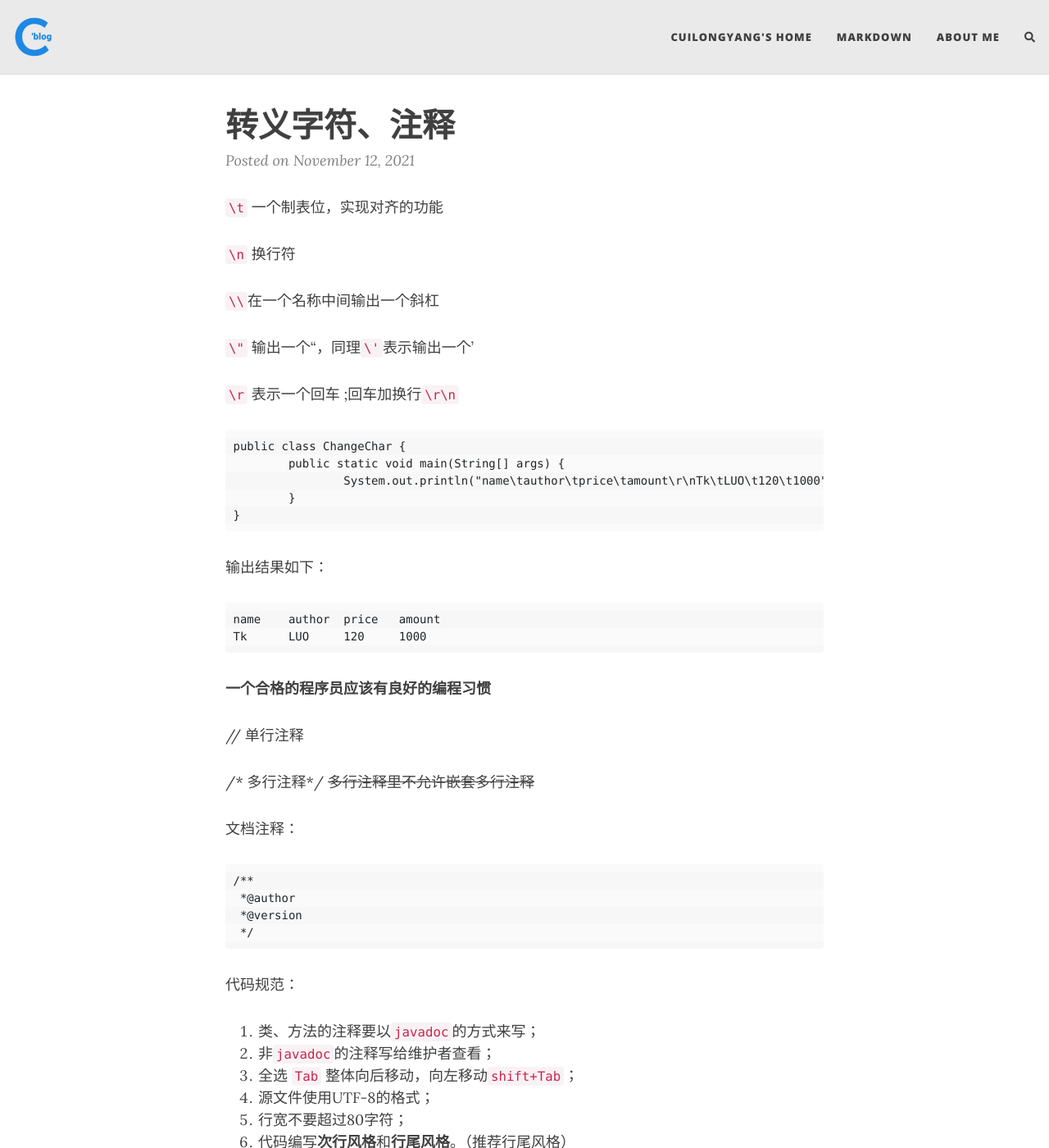
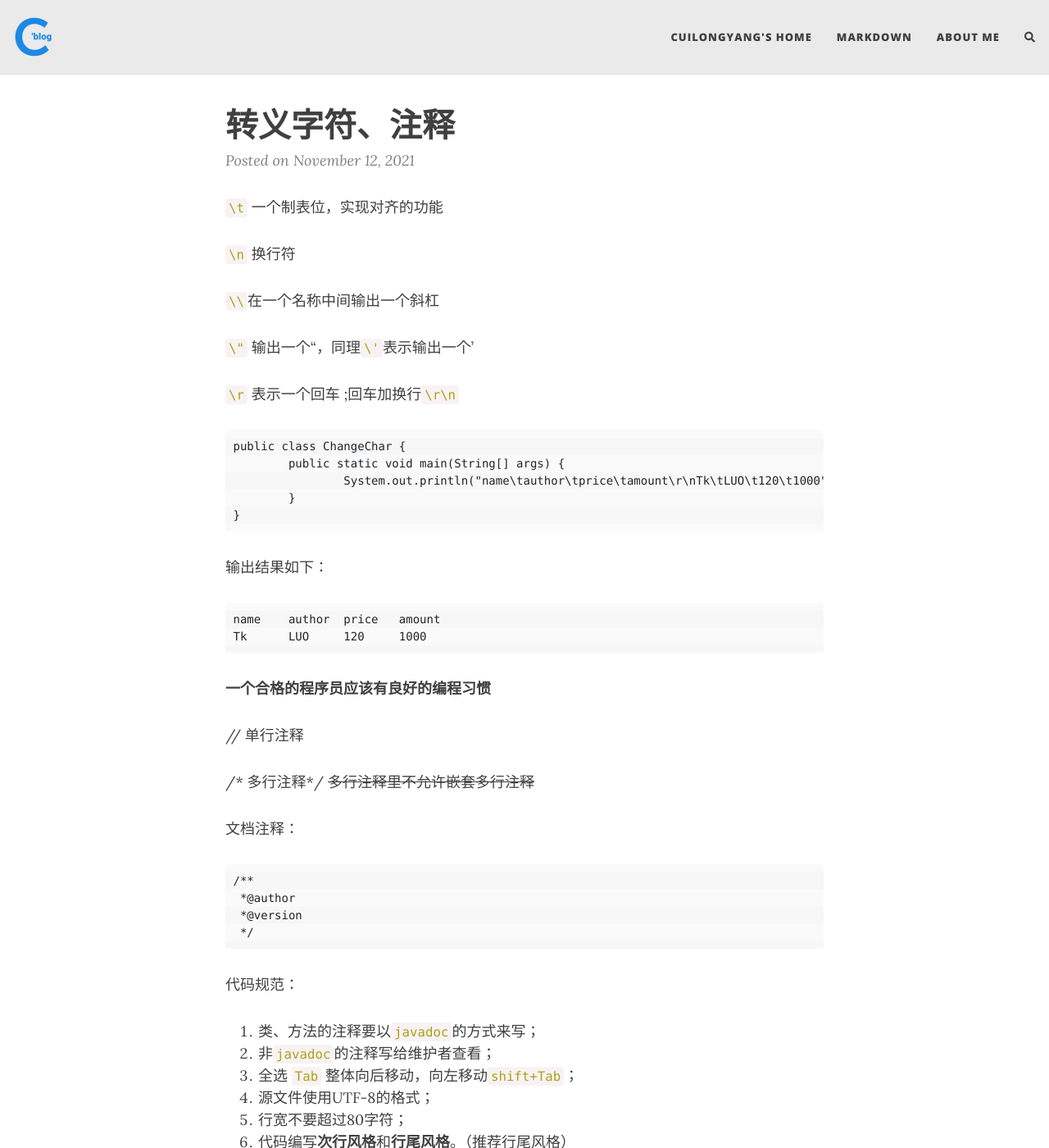
Before and after one commit to cuilongyang/cuilongyang.github.io, a Jekyll site: the page built from _posts/2021-11-12-changechar.markdown, in a window 1280 px wide and 1400 px high. Shown: the whole window at 82% size. Built offline with Jekyll 4.4.1, drawn with Linux system fonts in a browser that asks for light colours; nearby versions of some CDN libraries; comment, search, counter and statistics services are not loaded.

Commit message:
Update beautifuljekyll.css

```diff
--- a/assets/css/beautifuljekyll.css
+++ b/assets/css/beautifuljekyll.css
@@ -848,7 +848,7 @@ table tr td :last-child {
 
 code {
   padding: 0.125rem 0.25rem;
-  color: #c7254e;
+  color: #aaa016;
   background-color: #f9f2f4;
   border-radius: 0.25rem;
 }
@@ -968,7 +968,7 @@ pre {
   font-size: 0.875rem;
   padding: 0.625rem;
   font-style: italic;
-  color: #777;
+  color: rgb(3, 109, 109);
   margin: 0;
   display: block;
   border-bottom-right-radius: 0.3125rem;
```
